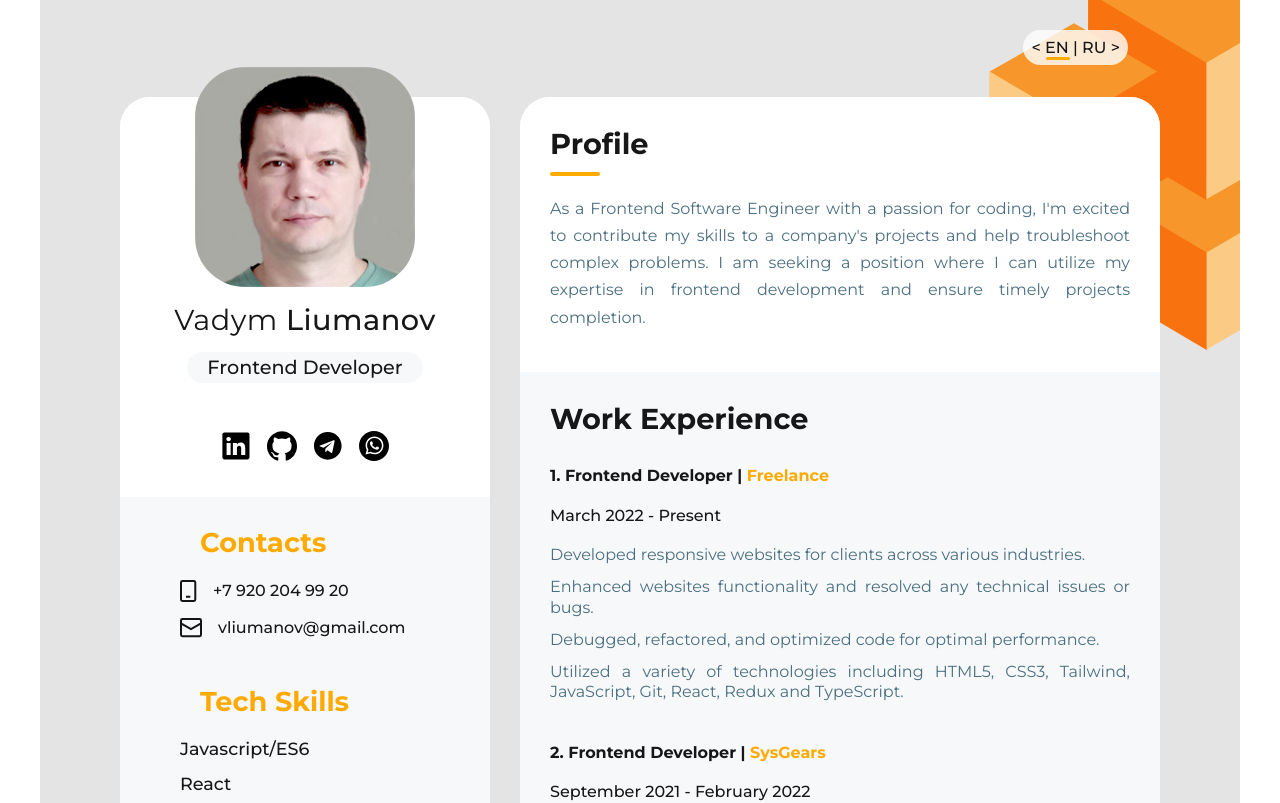
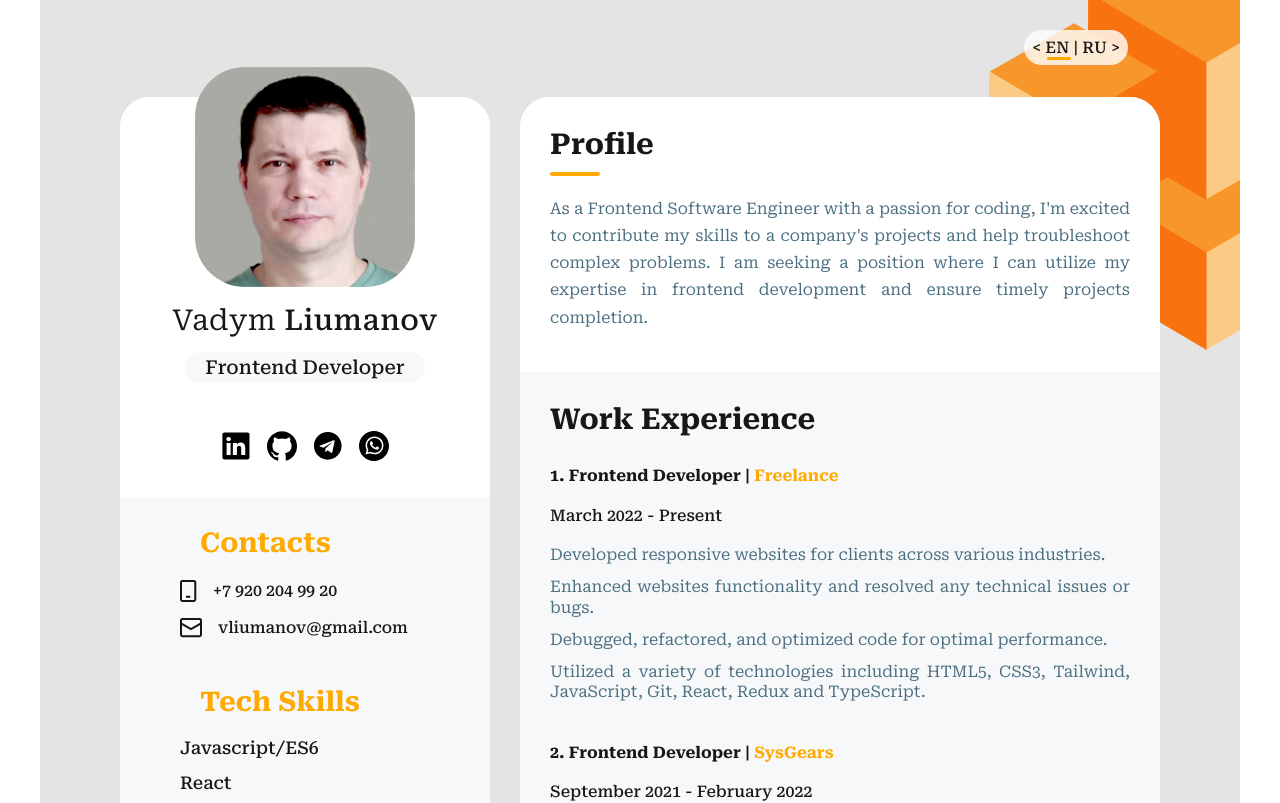
Before and after one commit to Vadym-Liumanov/resume-liumanov, a React (Create React App) app: page / in a window 1280 px wide. Shown: the top 803 px of the page. Built offline with nearby package versions, Linux system fonts and the light colour scheme.

Commit message:
Font-famili changed to Roboto Serif

```diff
--- a/src/css/main.css
+++ b/src/css/main.css
@@ -1,5 +1,6 @@
 @import "./reset.css";
-@import url('https://fonts.googleapis.com/css2?family=DM+Sans:wght@400;500;700&family=Montserrat:wght@400;500;700&display=swap');
+/* @import url('https://fonts.googleapis.com/css2?family=DM+Sans:wght@400;500;700&family=Montserrat:wght@400;500;700&display=swap'); */
+@import url('https://fonts.googleapis.com/css2?family=Roboto+Serif:opsz,wght@8..144,400;8..144,500;8..144,700&display=swap');
 
 /* Common */
 
@@ -31,7 +32,8 @@
 
 body {
 
-    font-family: Montserrat, serif;
+    /* font-family: Montserrat, serif; */
+    font-family: 'Roboto Serif', serif;
     font-weight: 400;
     font-size: var(--root-font-size);
     line-height: 1.2;
```
